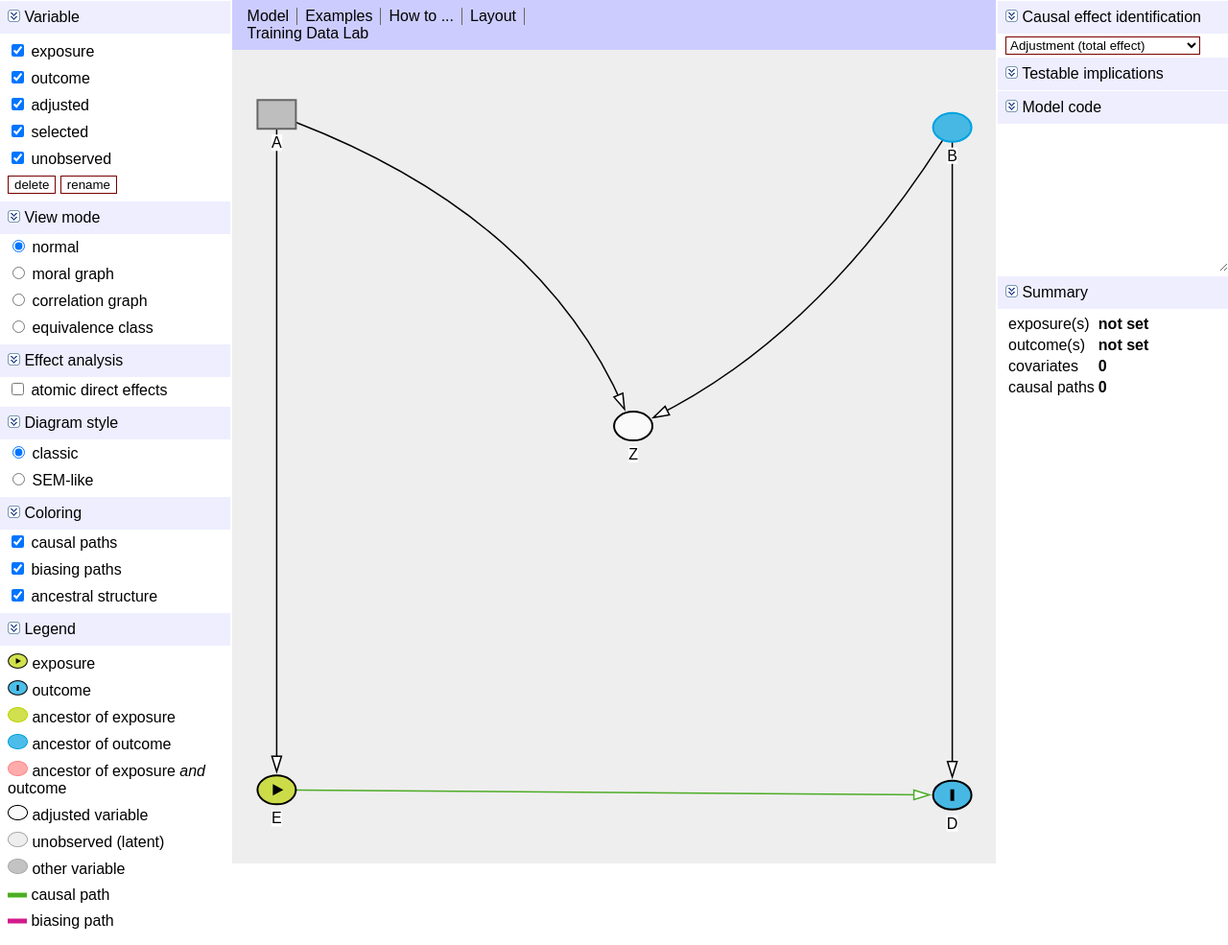
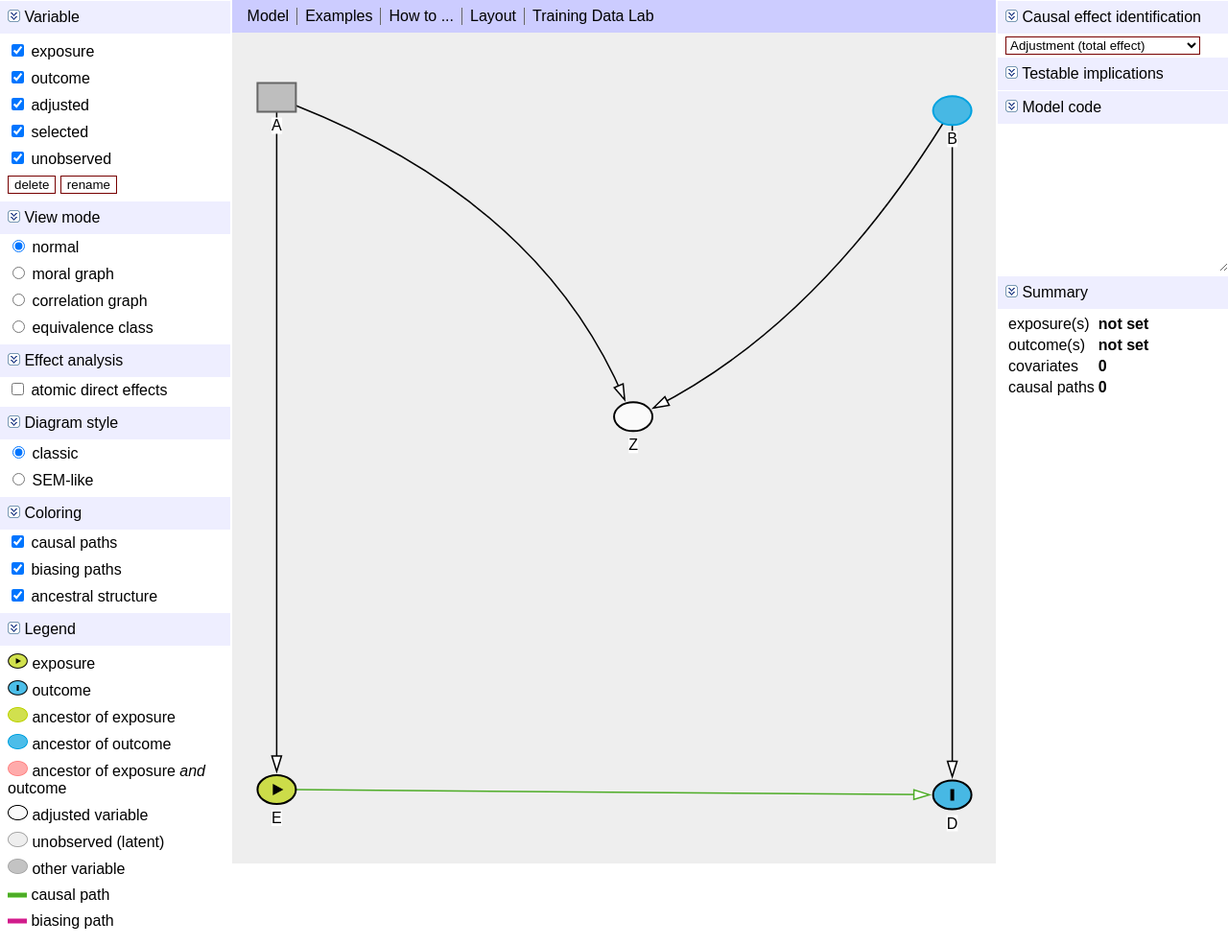
Before and after one commit to training-datalab/old-training-datalab.com, a Jekyll site: the page dags/index.html, which Jekyll copies as it is, in a window 1280 px wide. Shown: the whole page at 96% size. Built offline with Jekyll 4.4.1, drawn with Linux system fonts in a browser that asks for light colours.

Commit message:
Update index.html

```diff
--- a/dags/index.html
+++ b/dags/index.html
@@ -190,6 +190,7 @@
             <li><a href="#" onclick="generateSpringLayout();displayHide('menu_layout');return false">Generate layout automatically</a></li>
          </ul>
       </li>
+			<li style="border-right:none"><a href="../">Training Data Lab</a>
       <!-- <li style="border-right:none"><a href="javascript:void(0)" id="menu_help_title">Help</a>
          <ul id="menu_help" style="z-Index:11">
             <li><a href="manual-3.x.pdf" target="_blank" onclick="displayHide('menu_help')">Manual</a></li>
@@ -197,7 +198,6 @@
          </ul>
       </li> -->
       <li style="float:none; overflow: hidden; border-right: none;"> &nbsp;</li>
-			<li style="border-right:none"><a href="../">Training Data Lab</a>
    </ul>
 
    <div id="canvas" class="dagitty" data-mutable="true">
```
